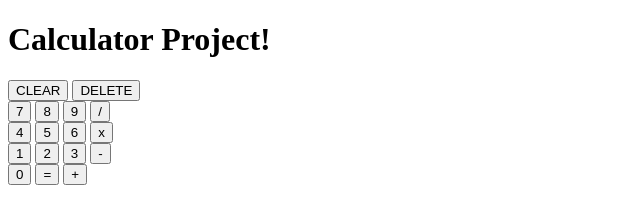
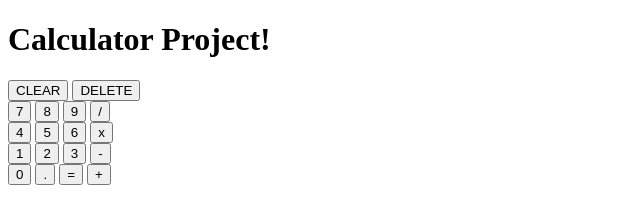
Before and after one commit to Solkol/calculator, a plain HTML site: page index.html in a window 1280 px wide. Shown: the full height of the page, 0-640 px from the left. Drawn offline with Linux system fonts and the light colour scheme.

Commit message:
Add dot button

```diff
--- a/index.html
+++ b/index.html
@@ -39,6 +39,7 @@
                 </div>
                 <div class="row">
                     <button class="number">0</button>
+                    <button id="dot">.</button>
                     <button id="equals">=</button>
                     <button class="operator">+</button>
                 </div>
```
